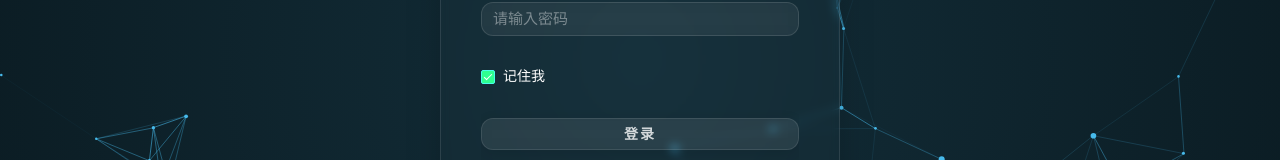
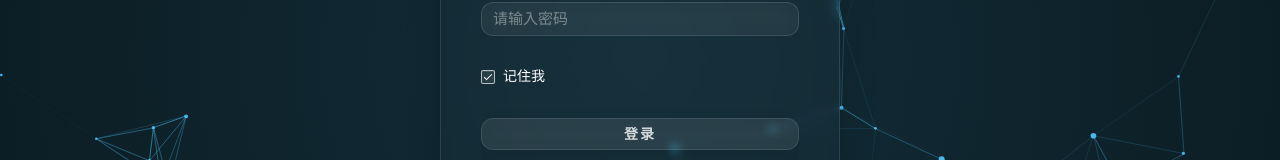
Before and after one commit to 1222227744/DB-web-dashboard, a Vue app in the folder frontend/: page /login in a window 1280 px wide. Shown: the part 341-501 px from the top of the page. Built offline with nearby package versions, Linux system fonts and the light colour scheme; sample sign-in values are in the browser's storage.

Commit message:
style(frontend): 放大图标主体并固定复选框透明态

```diff
--- a/frontend/src/assets/glass.css
+++ b/frontend/src/assets/glass.css
@@ -134,12 +134,14 @@
 }
 
 .glass-panel .el-checkbox__input:hover .el-checkbox__inner {
-  border-color: var(--theme-primary) !important;
+  border-color: rgba(255, 255, 255, 0.45) !important;
+  box-shadow: 0 0 10px rgba(255, 255, 255, 0.16) !important;
 }
 
 .glass-panel .el-checkbox__input.is-checked .el-checkbox__inner {
-  background-color: var(--theme-primary-soft) !important;
-  border-color: var(--theme-primary) !important;
+  background-color: rgba(255, 255, 255, 0.08) !important;
+  border-color: rgba(255, 255, 255, 0.68) !important;
+  box-shadow: inset 0 1px 0 rgba(255, 255, 255, 0.12) !important;
 }
 
 .glass-panel .el-checkbox__input.is-checked .el-checkbox__inner::after {
```
Also changed, not shown: frontend/public/favicon.svg.
